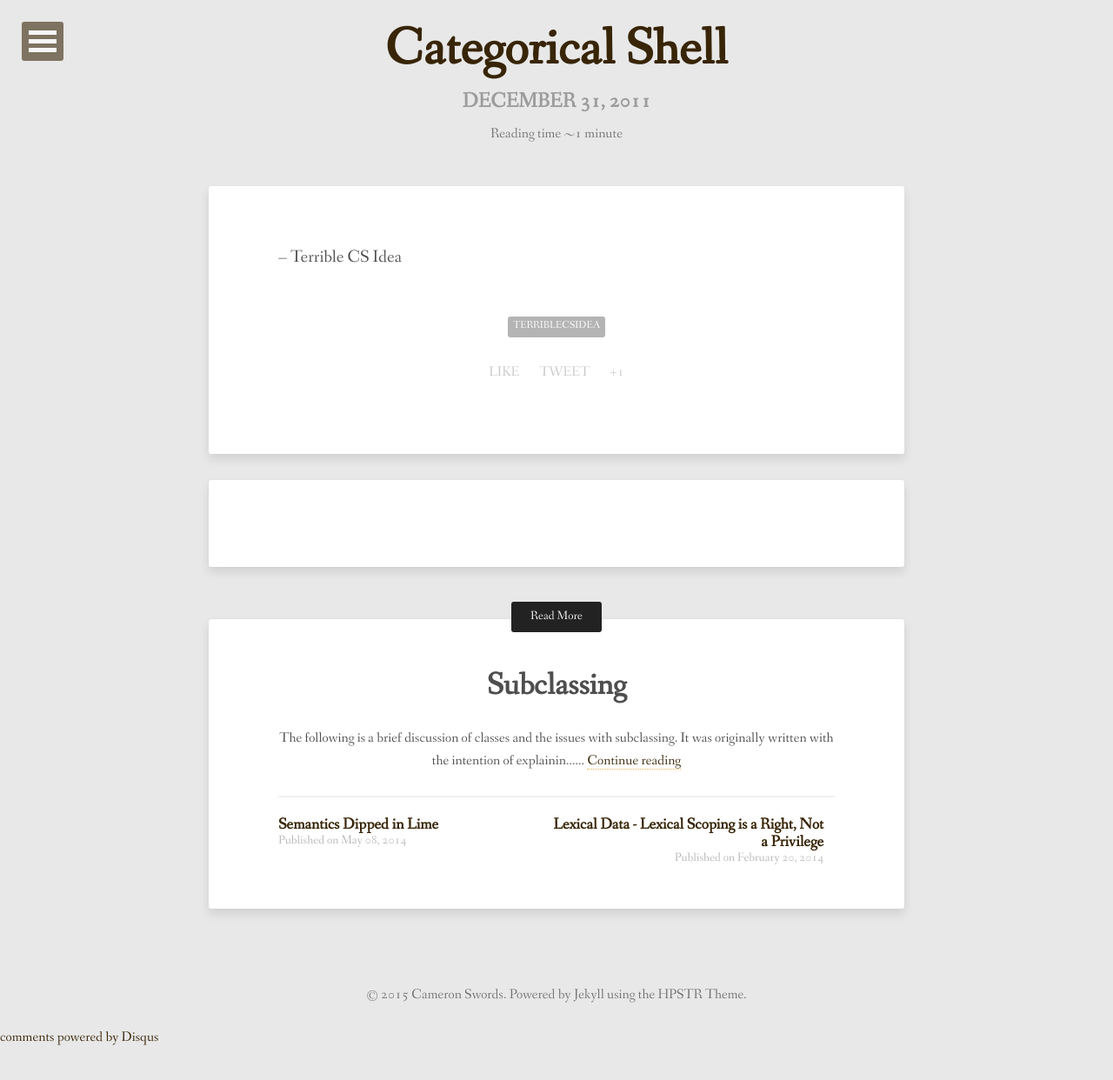
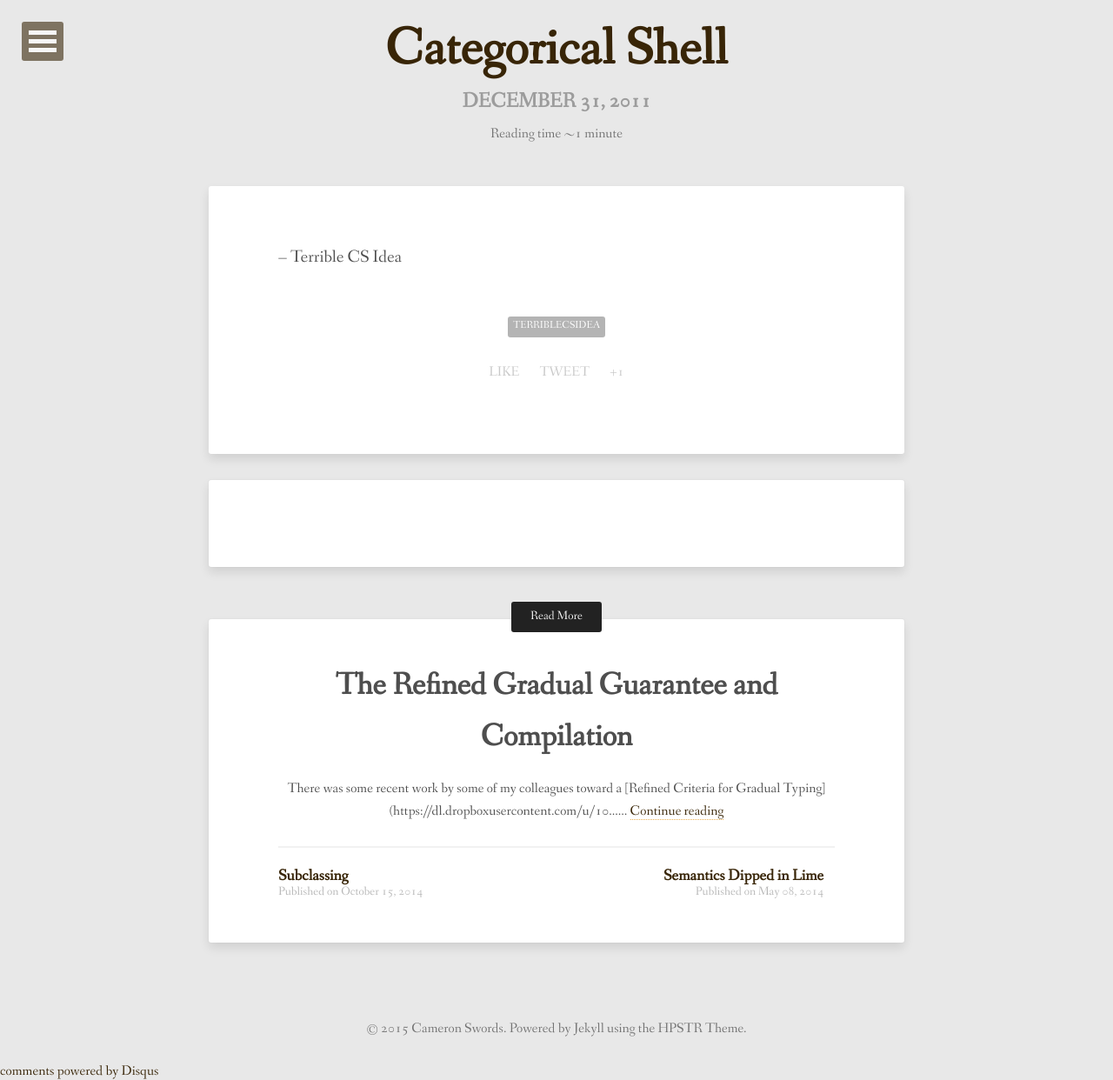
Before and after one commit to cgswords/cgswords.github.io, a Jekyll site: the page built from _posts/2011-12-31-categorical-shell.md, in a window 1280 px wide. Shown: the whole page at 87% size. Built offline with Jekyll 4.4.1, drawn with Linux system fonts in a browser that asks for light colours; nearby versions of some CDN libraries; some web fonts are replaced; comment, search, counter and statistics services are not loaded; before the commit the page ends 1203 px from its top, so only the background shows below that; some of the changed lines change nothing that is shown.

Commit message:
test before the full post

```diff
--- a/_includes/head.html
+++ b/_includes/head.html
@@ -56,6 +56,8 @@
 <!-- 144x144 (precomposed) for iPad 3rd and 4th generation -->
 <link rel="apple-touch-icon-precomposed" sizes="144x144" href="{{ site.url }}/images/apple-touch-icon-144x144-precomposed.png">
 
+<script type="text/javascript" src="http://cdn.mathjax.org/mathjax/latest/MathJax.js?config=TeX-AMS-MML_HTMLorMML"></script>
+
 {% if page.image.background or site.background %}
 {% capture background %}{% if page.image.background %}{{ page.image.background }}{% else %}{{ site.background }}{% endif %}{% endcapture %}
 {% unless background contains 'http://' or background contains 'https://' %}{% capture background %}{{ site.url }}/images/{{ background }}{% endcapture %}{% endunless %}
--- /dev/null
+++ b/_posts/2015-04-15-gradual-compilation.md
@@ -0,0 +1,23 @@
+---
+layout: post
+title: The Refined Gradual Guarantee and Compilation
+tags: blog code gradual compilation
+---
+There was some recent work by some of my colleagues toward a
+[Refined Criteria for Gradual Typing](https://dl.dropboxusercontent.com/u/10275252/gradual-guarantee.pdf),
+wherein they propose that current many modern gradual typing systems are not
+faithful to the original aim of gradual typing. In particular, the following
+assertion is at the heart of their refined criteria:
+
+    ...programmers should be able to add or remove type annotations without any
+    unexpected impacts on their program, such as whether it still typechecks and
+    whether its runtime behavior remains the same.
+
+This criteria is ultimately rephrased as a new theorem-shape, called the
+*gradual guarantee*, as follows:
+
+<div>
+Suppose $e \sqsubseteq e'$ and $\cdotp \vdash e : \tau$.
+</div>
+
+While interesting in its own right, ...
```
